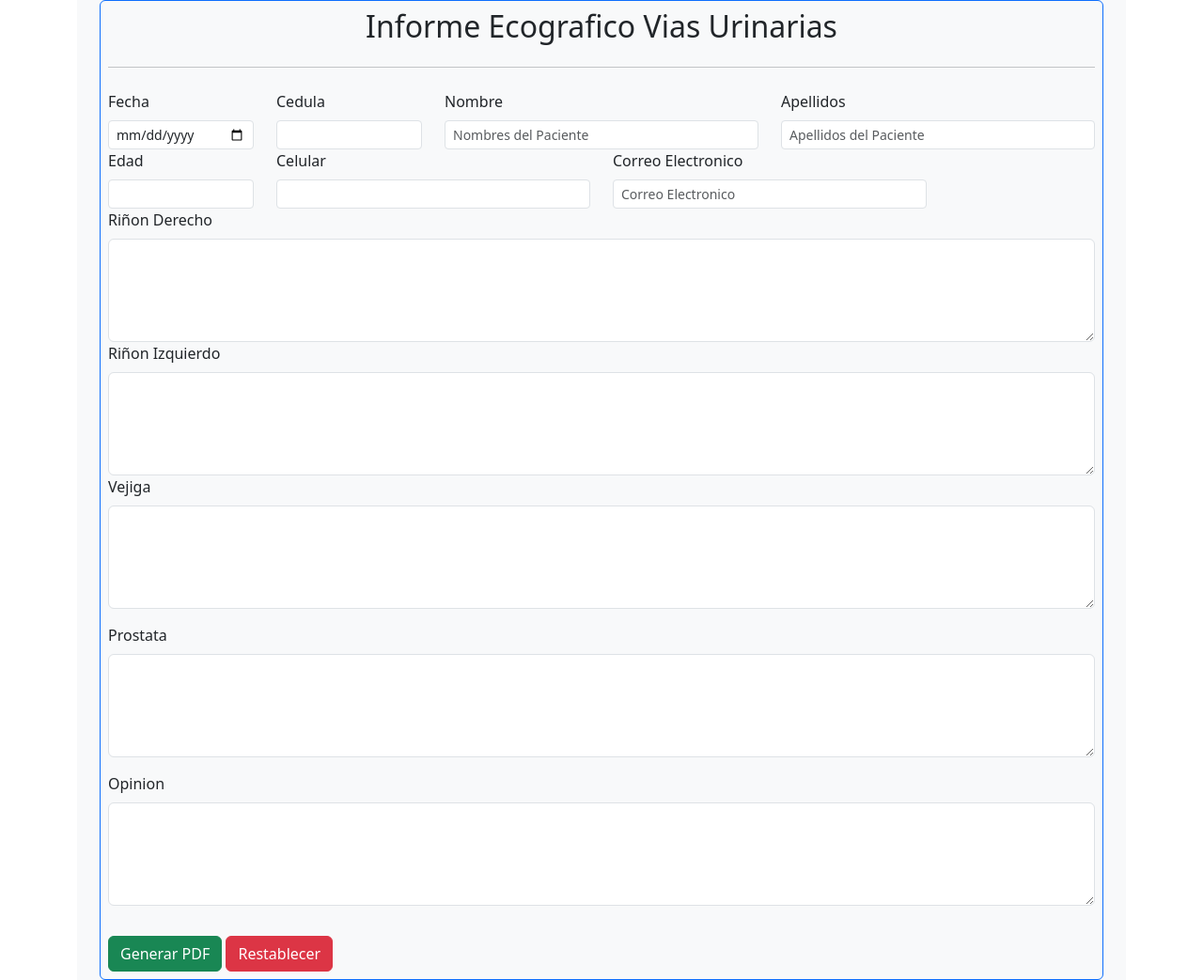
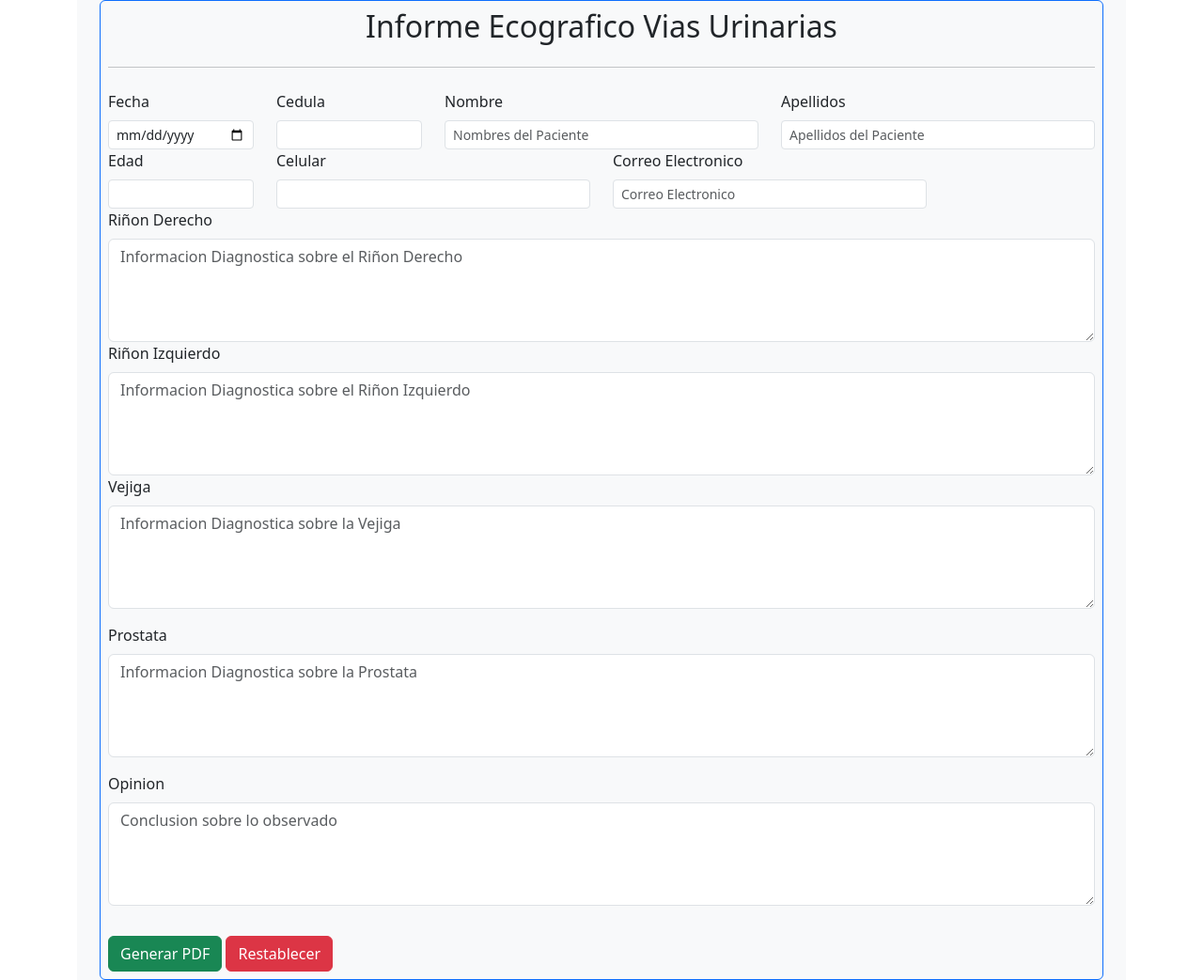
Before and after one commit to cesaruribe/urocenter, a Flask app: page /formulario in a window 1280 px wide. Shown: the part 40-1083 px from the top of the page at 94% size. Run offline with Flask 3, Linux system fonts and the light colour scheme.

Commit message:
Casi Listo

```diff
--- a/templates/formularioEcografia.html
+++ b/templates/formularioEcografia.html
@@ -67,23 +67,28 @@
                     <div class="row mb-3">
                         <div class="col-12">
                             <label for="rinonDerecho" class="form-label">Riñon Derecho</label>
-                            <textarea class="form-control" id="rinonDerecho" name="rinonDerecho" rows="4"></textarea>
+                            <textarea class="form-control" id="rinonDerecho" name="rinonDerecho" rows="4"
+                            placeholder="Informacion Diagnostica sobre el Riñon Derecho" ></textarea>
                         </div>
                         <div class="col-12">
                             <label for="rinonIzquierdo" class="form-label">Riñon Izquierdo</label>
-                            <textarea class="form-control" id="rinonIzquierdo" name="rinonIzquierdo" rows="4"></textarea>
+                            <textarea class="form-control" id="rinonIzquierdo" name="rinonIzquierdo" rows="4"
+                            placeholder="Informacion Diagnostica sobre el Riñon Izquierdo"></textarea>
                         </div>
                         <div class="mb-3">
                             <label for="vejiga" class="form-label">Vejiga</label>
-                            <textarea class="form-control" id="Vejiga" name="vejiga" rows="4"></textarea>
+                            <textarea class="form-control" id="Vejiga" name="vejiga" rows="4"
+                            placeholder="Informacion Diagnostica sobre la Vejiga"></textarea>
                         </div>
                         <div class="mb-3">
                             <label for="prostata" class="form-label">Prostata</label>
-                            <textarea class="form-control" id="prostata" name="prostata" rows="4"></textarea>
+                            <textarea class="form-control" id="prostata" name="prostata" rows="4"
+                            placeholder="Informacion Diagnostica sobre la Prostata"></textarea>
                         </div>
                         <div class="mb-3">
                             <label for="opinion" class="form-label">Opinion</label>
-                            <textarea class="form-control" id="opinion" name="opinion" rows="4"></textarea>
+                            <textarea class="form-control" id="opinion" name="opinion" rows="4"
+                            placeholder="Conclusion sobre lo observado"></textarea>
                         </div>
                     </div>
                     <div class="button">
```
